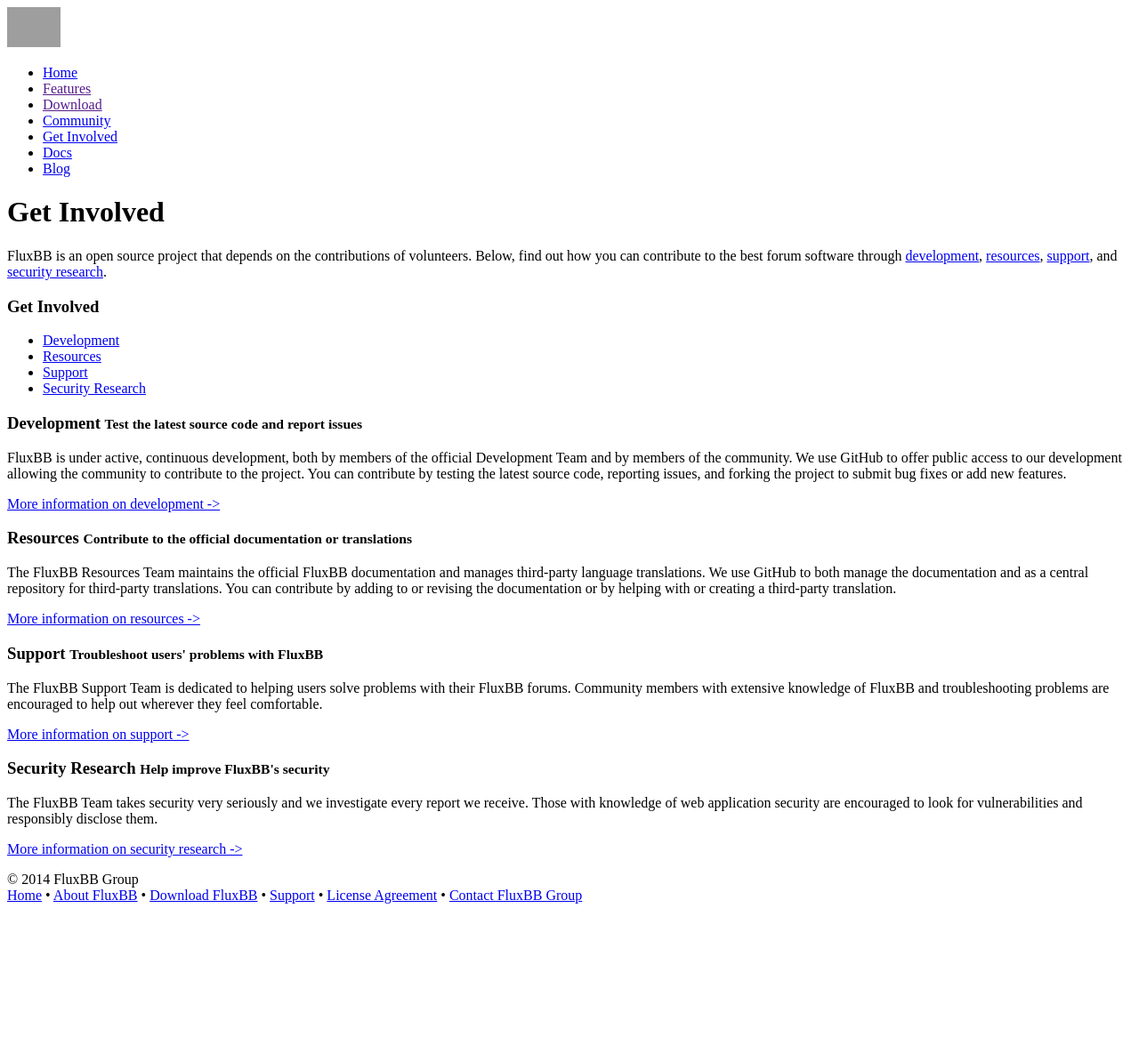
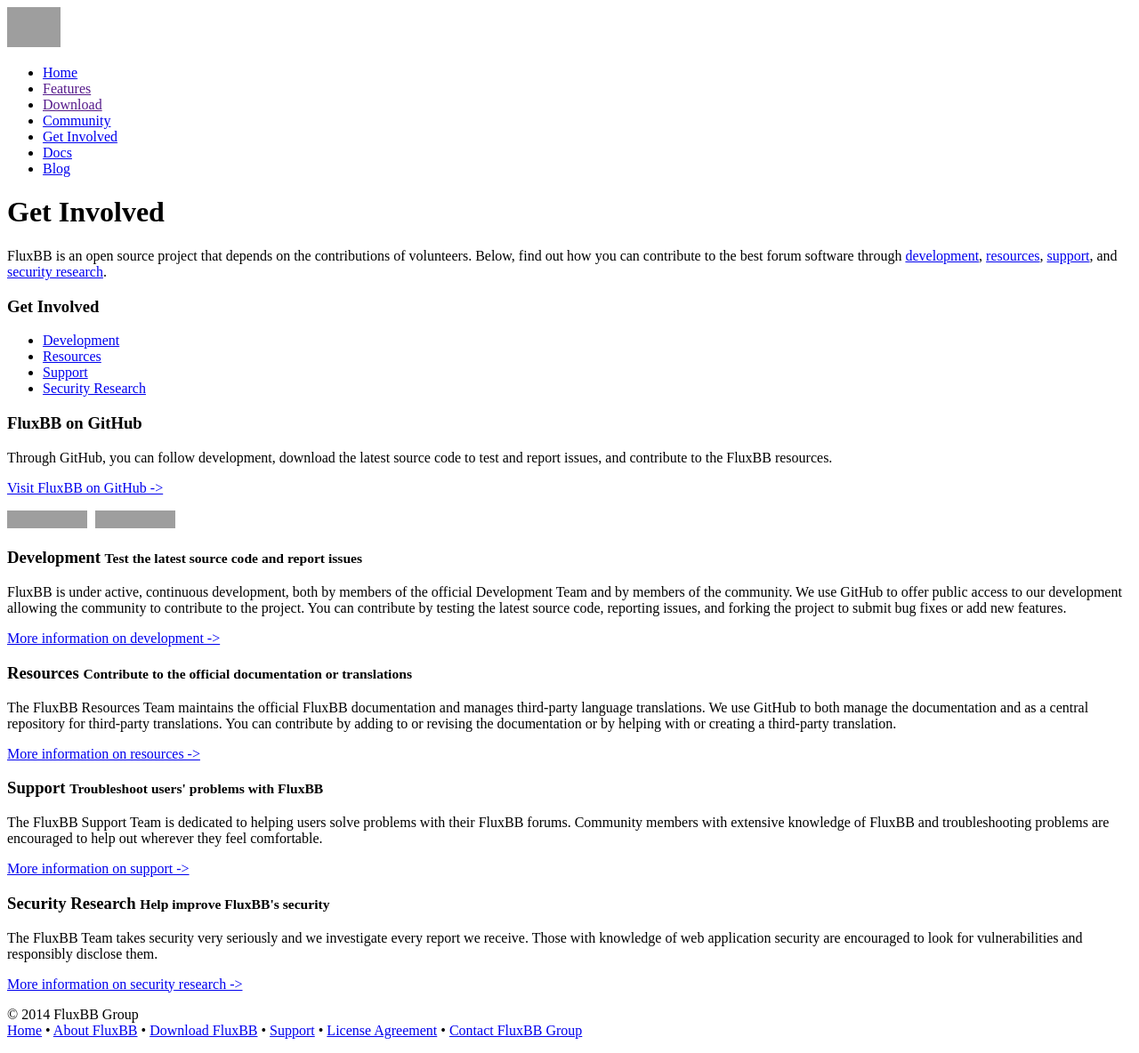
Before and after one commit to volkirik/fluxbb-site, a Jekyll site: the page built from get-involved/index.html, in a window 1280 px wide. Shown: the whole page at 89% size. Built offline with Jekyll 4.4.1, drawn with Linux system fonts in a browser that asks for light colours; Markdown is read by kramdown in place of the engine named in the settings; a style sheet for code colours, icons or effects is not loaded; before the commit the page ends 1032 px from its top, so only the background shows below that; grey boxes are pictures that could not be loaded.

Commit message:
add github buttons
Signed-off-by: Eric <erich@xaos-ia.com>

```diff
--- a/get-involved/index.html
+++ b/get-involved/index.html
@@ -27,6 +27,21 @@
 				<li {% if page.subsection == "support" %} class="active" {% endif %}><a href="{{ site.baseurl }}/get-involved/support">Support</a></li>
 				<li {% if page.subsection == "security" %} class="active" {% endif %}><a href="{{ site.baseurl }}/get-involved/security">Security Research</a></li>
 			</ul>
+			</div>
+
+		</div>
+
+		<div class="panel panel-default">
+
+			<div class="panel-heading">
+				<h3 class="panel-title">FluxBB on GitHub</h3>
+			</div>
+			<div class="panel-body">
+			<p>Through GitHub, you can follow development, download the latest source code to test and report issues, and
+			contribute to the FluxBB resources.</p>
+			<a href="http://github.com/fluxbb">Visit FluxBB on GitHub -></a>
+			<p class="githubButtons"><iframe style="border: none; width: 95px; height: 20px;" src="http://ghbtns.com/github-btn.html?user=fluxbb&amp;repo=fluxbb&amp;type=watch&amp;count=true"></iframe>
+			<iframe style="border: none; width: 95px; height: 20px;" src="http://ghbtns.com/github-btn.html?user=fluxbb&amp;repo=fluxbb&amp;type=fork&amp;count=true"></iframe></p>
 			</div>
 
 		</div>
```
